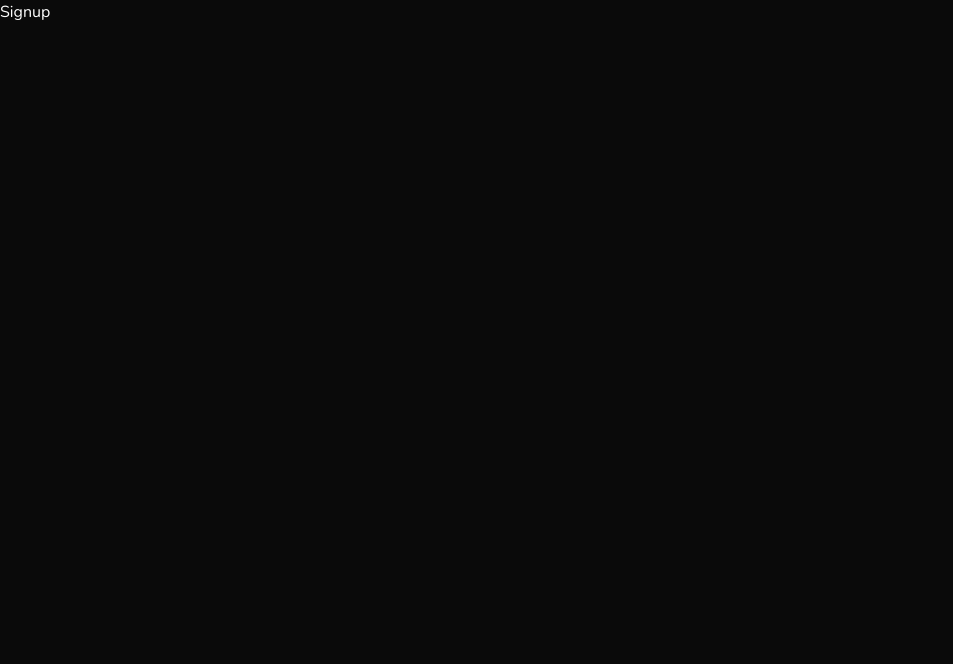
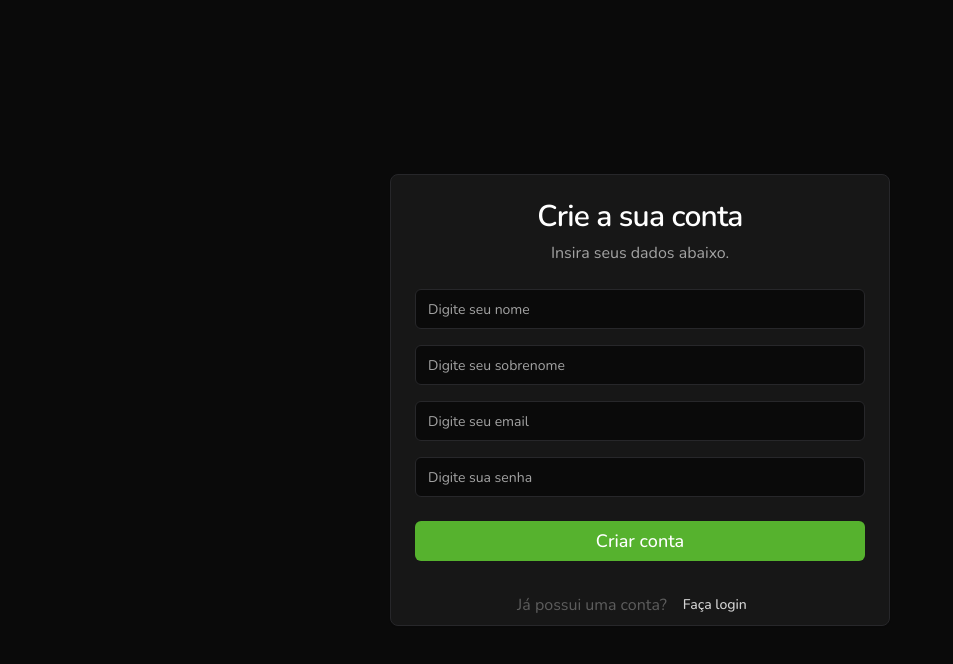
Before and after one commit to kleyton-ferreira/dashboard-finance-investments, a React (Vite) app: page /signup in a window 1280 px wide. Shown: the top 664 px of the page, without its empty margins (0-953 px from the left). Built offline with nearby package versions, Linux system fonts and the light colour scheme.

Commit message:
feat: add initial signup up page

```diff
--- /dev/null
+++ b/src/components/ui/card.jsx
@@ -0,0 +1,61 @@
+import * as React from 'react'
+
+import { cn } from '@/lib/utils'
+
+const Card = React.forwardRef(({ className, ...props }, ref) => (
+  <div
+    ref={ref}
+    className={cn(
+      'rounded-lg border bg-card text-card-foreground shadow-sm',
+      className
+    )}
+    {...props}
+  />
+))
+Card.displayName = 'Card'
+
+const CardHeader = React.forwardRef(({ className, ...props }, ref) => (
+  <div
+    ref={ref}
+    className={cn('flex flex-col space-y-1.5 p-6', className)}
+    {...props}
+  />
+))
+CardHeader.displayName = 'CardHeader'
+
+const CardTitle = React.forwardRef(({ className, ...props }, ref) => (
+  <div
+    ref={ref}
+    className={cn(
+      'text-2xl font-semibold leading-none tracking-tight',
+      className
+    )}
+    {...props}
+  />
+))
+CardTitle.displayName = 'CardTitle'
+
+const CardDescription = React.forwardRef(({ className, ...props }, ref) => (
+  <div
+    ref={ref}
+    className={cn('text-sm text-muted-foreground', className)}
+    {...props}
+  />
+))
+CardDescription.displayName = 'CardDescription'
+
+const CardContent = React.forwardRef(({ className, ...props }, ref) => (
+  <div ref={ref} className={cn('p-6 pt-0', className)} {...props} />
+))
+CardContent.displayName = 'CardContent'
+
+const CardFooter = React.forwardRef(({ className, ...props }, ref) => (
+  <div
+    ref={ref}
+    className={cn('flex items-center p-6 pt-0', className)}
+    {...props}
+  />
+))
+CardFooter.displayName = 'CardFooter'
+
+export { Card, CardHeader, CardFooter, CardTitle, CardDescription, CardContent }
--- /dev/null
+++ b/src/components/ui/input.jsx
@@ -0,0 +1,20 @@
+import * as React from 'react'
+
+import { cn } from '@/lib/utils'
+
+const Input = React.forwardRef(({ className, type, ...props }, ref) => {
+  return (
+    <input
+      type={type}
+      className={cn(
+        'flex h-10 w-full rounded-md border border-input bg-background px-3 py-2 text-base ring-offset-background file:border-0 file:bg-transparent file:text-sm file:font-medium file:text-foreground placeholder:text-muted-foreground focus-visible:outline-none focus-visible:ring-2 focus-visible:ring-ring focus-visible:ring-offset-2 disabled:cursor-not-allowed disabled:opacity-50 md:text-sm',
+        className
+      )}
+      ref={ref}
+      {...props}
+    />
+  )
+})
+Input.displayName = 'Input'
+
+export { Input }
--- a/src/pages/signup.jsx
+++ b/src/pages/signup.jsx
@@ -1,9 +1,44 @@
 import React from 'react'
+import {
+  Card,
+  CardContent,
+  CardDescription,
+  CardFooter,
+  CardHeader,
+  CardTitle,
+} from '@/components/ui/card'
+import { Button } from '@/components/ui/button'
+import { Input } from '@/components/ui/input'
+import { Link } from 'react-router'
 
 const Signup = () => {
   return (
-    <div>
-      <h1>Signup</h1>
+    <div className="flex h-screen w-screen items-center justify-center">
+      <Card className="w-[500px]">
+        <CardHeader className="text-center">
+          <CardTitle className="text-3xl">Crie a sua conta</CardTitle>
+          <CardDescription className="text-base">
+            Insira seus dados abaixo.
+          </CardDescription>
+        </CardHeader>
+        <CardContent className="space-y-4">
+          <Input placeholder="Digite seu nome" />
+          <Input placeholder="Digite seu sobrenome" />
+          <Input placeholder="Digite seu email" />
+          <Input type="password" placeholder="Digite sua senha" />
+        </CardContent>
+        <CardFooter>
+          <Button className="w-full text-lg">Criar conta</Button>
+        </CardFooter>
+        <div className="flex items-center justify-center text-base">
+          <p className="text-muted-foreground opacity-50">
+            Já possui uma conta?
+          </p>
+          <Button className="text-ring" variant="link" asChild>
+            <Link to="/login">Faça login</Link>
+          </Button>
+        </div>
+      </Card>
     </div>
   )
 }
```
